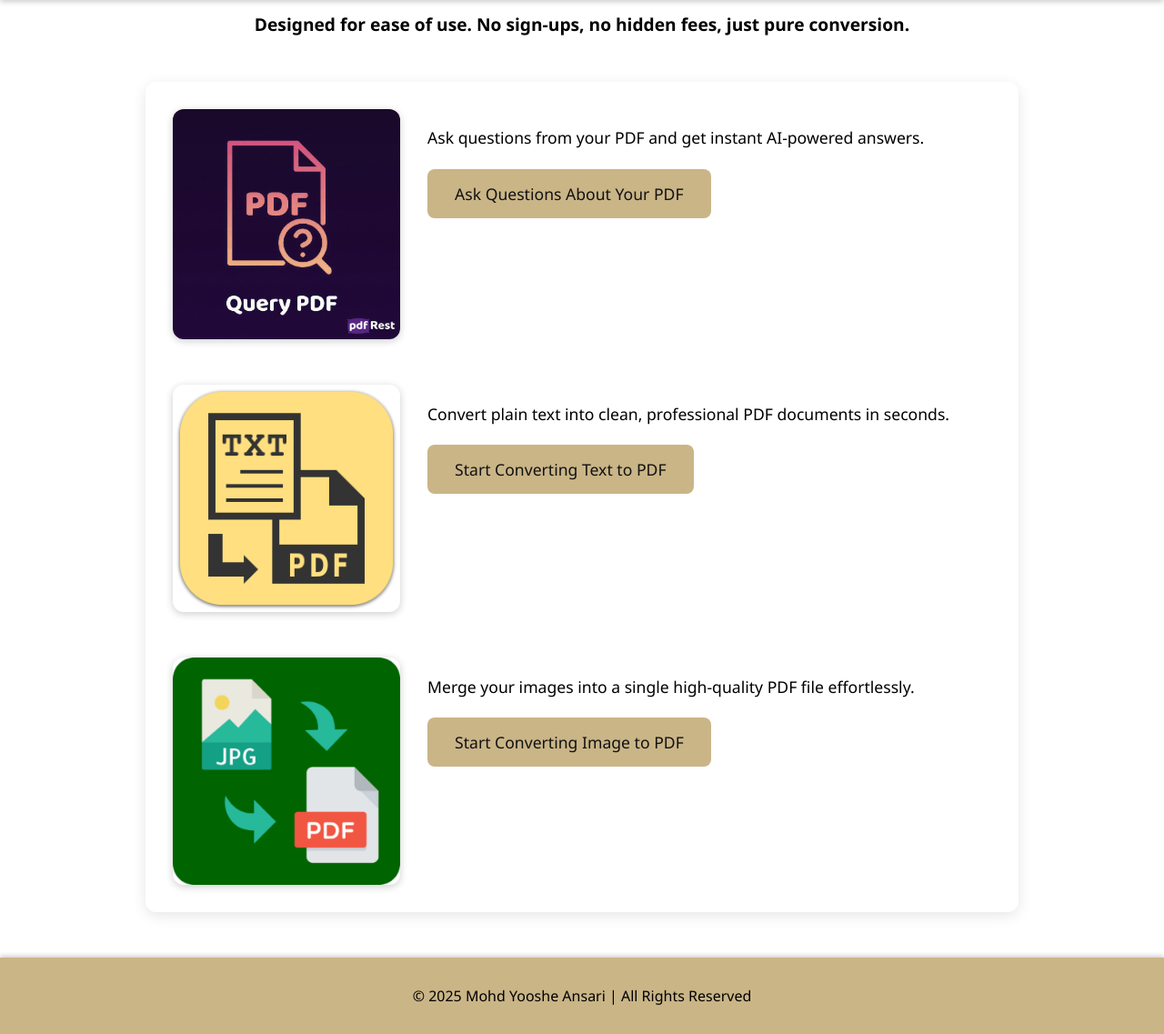
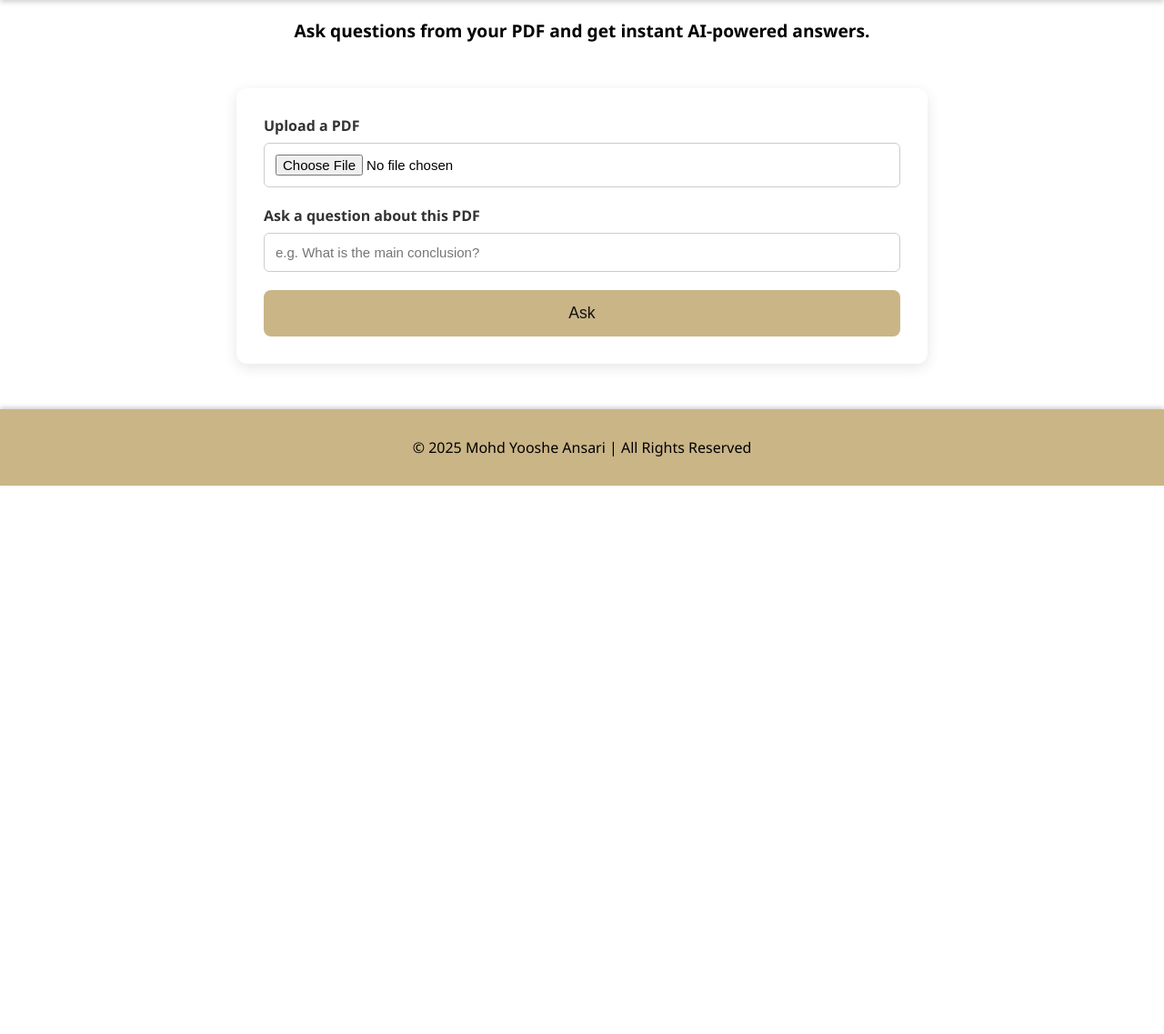
Before and after one commit to mohdyooshe/pdfworld, a Flask app: page /pdf-qa in a window 1280 px wide. Shown: the part 68-1205 px from the top of the page at 91% size. After the commit the page ends 602 px from the top, so only its background shows below. Run offline with Flask 3, Linux system fonts and the light colour scheme.

Commit message:
Update pdf_qa.html

```diff
--- a/templates/pdf_qa.html
+++ b/templates/pdf_qa.html
@@ -3,7 +3,7 @@
 <head>
     <meta charset="UTF-8">
     <meta name="viewport" content="width=device-width, initial-scale=1.0">
-    <title>Welcome to PDF World</title>
+    <title>PDF Query – PDF World</title>
 
     <style>
         /* Global Styles */
@@ -55,64 +55,86 @@
             gap: 10px;
         }
 
-        /* Container & Cards */
+        /* Container */
         .container {
-            max-width: 900px;
+            max-width: 700px;
             margin: 50px auto;
             padding: 30px;
             border-radius: 12px;
             box-shadow: 0 4px 15px rgba(0, 0, 0, 0.1);
-            display: flex;
-            flex-direction: column;
-            gap: 50px;
-        }
-
-        .card {
-            display: flex;
-            align-items: flex-start;
-            gap: 30px;
-            flex-wrap: wrap;
-        }
-
-        .card img {
-            max-width: 250px;
-            border-radius: 12px;
-            transition: transform 0.3s, box-shadow 0.3s;
-            box-shadow: 0 2px 8px rgba(0, 0, 0, 0.2);
-        }
-
-        .card img:hover {
-            transform: scale(1.05);
-            box-shadow: 0 8px 20px rgba(0, 0, 0, 0.4);
-        }
-
-        .card-content {
-            flex: 1;
             text-align: left;
         }
 
-        .card-content p {
+        .container h1 {
+            text-align: center;
+        }
+
+        label {
+            display: block;
+            margin-bottom: 8px;
+            font-weight: bold;
+            color: #333;
+        }
+
+        input[type="file"],
+        input[type="text"] {
+            width: 100%;
+            padding: 12px;
+            margin-bottom: 20px;
+            border: 1px solid #ccc;
+            border-radius: 6px;
+            font-size: 15px;
+            box-sizing: border-box;
+        }
+
+        button {
+            background-color: #cab587;
+            color: #121212;
+            padding: 15px;
+            border: none;
+            border-radius: 8px;
+            cursor: pointer;
             font-size: 1.1em;
-            line-height: 1.6;
-            color: #000000;
+            width: 100%;
+            transition: background-color 0.3s, color 0.3s;
+        }
+
+        button:hover {
+            background-color: #000000;
+            color: #ffe600;
+        }
+
+        .file-info {
+            font-size: 0.9em;
+            color: #555;
             margin-bottom: 20px;
         }
 
-        /* CTA Button */
-        .cta-button {
-            display: inline-block;
-            background-color: #cab587;
-            color: #121212;
-            padding: 15px 30px;
-            text-decoration: none;
+        .error-box {
+            background-color: #fdecea;
+            color: #b3261e;
+            border: 1px solid #f5c2c0;
+            padding: 12px 16px;
             border-radius: 8px;
-            font-size: 1.1em;
-            transition: background-color 0.3s, color 0.3s;
+            margin-bottom: 20px;
         }
 
-        .cta-button:hover {
-            background-color: #000000;
-            color: #ffe600;
+        .qa-box {
+            background-color: #faf7f0;
+            border: 1px solid #e6dcc4;
+            padding: 16px 20px;
+            border-radius: 8px;
+            margin-bottom: 20px;
+        }
+
+        .qa-box .question {
+            font-weight: bold;
+            margin-bottom: 8px;
+        }
+
+        .qa-box .answer {
+            white-space: pre-wrap;
+            line-height: 1.6;
         }
 
         /* Footer */
@@ -124,16 +146,7 @@
             box-shadow: 0 -2px 5px rgba(0, 0, 0, 0.2);
         }
 
-        /* Responsive */
         @media screen and (max-width: 768px) {
-            .card {
-                flex-direction: column;
-                align-items: center;
-                text-align: center;
-            }
-            .card-content {
-                text-align: center;
-            }
             .nav-links {
                 flex-direction: column;
             }
@@ -156,52 +169,39 @@
     </div>
 </nav>
 
-<h1 style="font-size: 1.2em;">
-    Designed for ease of use. No sign-ups, no hidden fees, just pure conversion.
+<h1 style="font-size: 1.2em; margin-top: 20px;">
+    Ask questions from your PDF and get instant AI-powered answers.
 </h1>
 
-<!-- Main Content -->
 <div class="container">
 
-     <!-- PDF Query -->
-    <div class="card">
-        <img src="{{ url_for('static', filename='pdfquery.jpg') }}" alt="PDF Query">
-        <div class="card-content">
-            <p>
-                Ask questions from your PDF and get instant AI-powered answers.
-            </p>
-            <a href="{{ url_for('pdf_qa') }}" class="cta-button">
-                Ask Questions About Your PDF
-            </a>
+    {% if error %}
+        <div class="error-box">{{ error }}</div>
+    {% endif %}
+
+    {% if uploaded_pdf %}
+        <p class="file-info">📎 Currently loaded PDF: <strong>{{ uploaded_pdf }}</strong></p>
+    {% endif %}
+
+    <form action="{{ url_for('ask_pdf') }}" method="post" enctype="multipart/form-data">
+
+        {% if not uploaded_pdf %}
+            <label for="pdf_file">Upload a PDF</label>
+            <input type="file" id="pdf_file" name="pdf_file" accept="application/pdf" required>
+        {% endif %}
+
+        <label for="question">Ask a question about this PDF</label>
+        <input type="text" id="question" name="question" placeholder="e.g. What is the main conclusion?" required>
+
+        <button type="submit">Ask</button>
+    </form>
+
+    {% if question and answer %}
+        <div class="qa-box">
+            <div class="question">Q: {{ question }}</div>
+            <div class="answer">{{ answer }}</div>
         </div>
-    </div>
-    <!-- Text to PDF -->
-    <div class="card">
-        <img src="{{ url_for('static', filename='texttopdf.png') }}" alt="Text to PDF">
-        <div class="card-content">
-            <p>
-                Convert plain text into clean, professional PDF documents in seconds.
-            </p>
-            <a href="{{ url_for('text_to_pdf_form') }}" class="cta-button">
-                Start Converting Text to PDF
-            </a>
-        </div>
-    </div>
-
-    <!-- Image to PDF -->
-    <div class="card">
-        <img src="{{ url_for('static', filename='imagetopdf.jpeg') }}" alt="Image to PDF">
-        <div class="card-content">
-            <p>
-                Merge your images into a single high-quality PDF file effortlessly.
-            </p>
-            <a href="{{ url_for('image_to_pdf_form') }}" class="cta-button">
-                Start Converting Image to PDF
-            </a>
-        </div>
-    </div>
-
-
+    {% endif %}
 
 </div>
 
```
